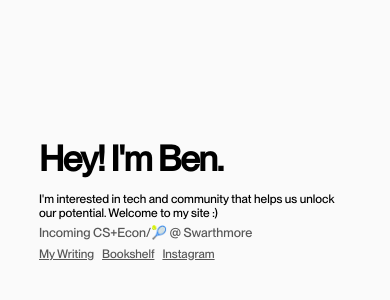
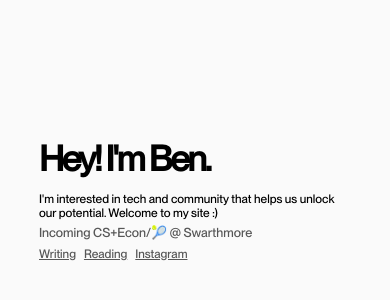
Before and after one commit to benwxng/personal-site-main, a plain HTML site: page index.html in a window 390 px wide. Shown: the part 136-436 px from the top of the page. Drawn offline with Linux system fonts and the light colour scheme.

Commit message:
changing wording and spacing

```diff
--- a/index.html
+++ b/index.html
@@ -29,8 +29,8 @@
 
          <div class = "links">
 
-            <div id = "substack"><a href = "https://benxwang.substack.com/p/this-is-bentobox" target = "_blank">My Writing</a></div>
-            <div id = "bookshelf"><a href = "./public/building.html">Bookshelf</a></div>
+            <div id = "substack"><a href = "https://benxwang.substack.com/p/this-is-bentobox" target = "_blank">Writing</a></div>
+            <div id = "bookshelf"><a href = "./public/building.html">Reading</a></div>
             <div id = "instagram"><a href = "https://www.instagram.com/_bxntobox/" target = "_blank">Instagram</a></div>
 
          </div>
--- a/style.css
+++ b/style.css
@@ -147,7 +147,7 @@ body{
 
     #heading {
         font-size: 2.2rem;
-        letter-spacing: -1px;
+        letter-spacing: -2px;
     }
 
     #description {
```
